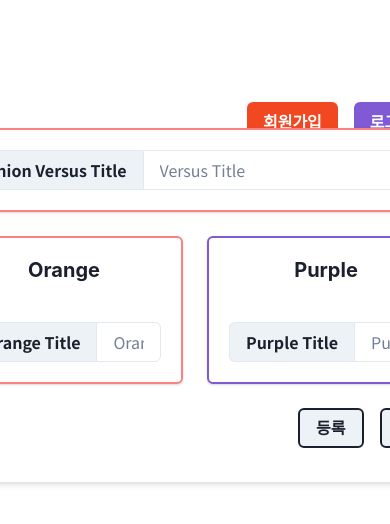
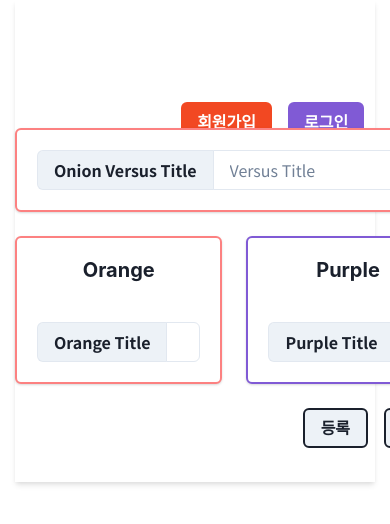
Before and after one commit to RollCal/onion_front, a React (Create React App) app: page /versus/create in a window 390 px wide. Shown: the top 524 px of the page. Built offline with nearby package versions, Linux system fonts and the light colour scheme; a web font is replaced by a local one.

Commit message:
UPDATE: mobile ui

```diff
--- a/src/App.js
+++ b/src/App.js
@@ -10,7 +10,7 @@ function App() {
         <ChakraProvider>
             <GlobalProvider>
                 <Flex direction="column" bg="gray.10" justifyContent="center" alignItems="center" p={0}> {/* 화면 중앙 정렬 */}
-                    <Box width="70%" minWidth='500px' bg="white" boxShadow="md" direction="column" p={0} justifyContent="center" alignItems="center" height="100%">
+                    <Box width="70%" minWidth='360px' bg="white" boxShadow="md" direction="column" p={0} justifyContent="center" alignItems="center" height="100%">
                         <BrowserRouter>
                             <Routes>
                                 <Route path="/" element={<Home/>}/>
--- a/src/components/onionversus/OnionVersus.js
+++ b/src/components/onionversus/OnionVersus.js
@@ -1,7 +1,7 @@
 import React, { useEffect, useState, useRef, useCallback } from 'react';
 import axios from "axios";
 import OnionVersusFlow from "./OnionVersusFlow";
-import { Box, Button, Input, InputGroup, InputLeftElement } from "@chakra-ui/react";
+import { Box, Button, Input, InputGroup, InputLeftElement, useMediaQuery } from "@chakra-ui/react";
 import { SearchIcon } from '@chakra-ui/icons';
 
 function OnionVersus(props) {
@@ -11,12 +11,13 @@ function OnionVersus(props) {
     const [hasMore, setHasMore] = useState(true);
     const [order, setOrder] = useState("popular");
     const [pendingSearch, setPendingSearch] = useState("");
+    const [isMobileView] = useMediaQuery("(max-width: 1050px)");
 
     const getVersusList = async (pageNumber, reset = false) => {
         try {
             setLoading(true);
             const response = await axios.get(`/api/onions/onionlist?order=${order}&page=${pageNumber}`);
-            setVersusList(prevData => reset? response.data.data : [...prevData,...response.data.data]);
+            setVersusList(prevData => reset ? response.data.data : [...prevData, ...response.data.data]);
             setHasMore(response.data.meta.num_page > pageNumber);
             setLoading(false);
         } catch (error) {
@@ -71,8 +72,10 @@ function OnionVersus(props) {
             handleSearchSubmit(event);
         }
     };
+
     return (
         <Box position="relative">
+            {!isMobileView && (
                 <Box display="flex" justifyContent="space-between" alignItems="center" mb={4}>
                     <Button
                         backgroundColor={order === 'popular' ? '#F24822' : 'transparent'}
@@ -106,6 +109,7 @@ function OnionVersus(props) {
                     </Button>
                     <Box flex="1"></Box>
                 </Box>
+            )}
             <Box
                 position="absolute"
                 top="-83px"
--- a/src/components/onionversus/OnionVersusFlow.js
+++ b/src/components/onionversus/OnionVersusFlow.js
@@ -3,12 +3,13 @@ import ReactFlow, {Controls, useEdgesState, useNodesState} from 'reactflow';
 import 'reactflow/dist/style.css';
 import axios from "axios";
 import {useNavigate} from "react-router";
-import {Box, Grid, GridItem, Text} from "@chakra-ui/react";
+import {Box, Grid, GridItem, Text, useMediaQuery} from "@chakra-ui/react";
 import './css/node.css';
 
 function OnionVersusFlow(prop) {
     const [nodes, setNodes, onNodesChange] = useNodesState([]);
     const [edges, setEdges, onEdgesChange] = useEdgesState([]);
+    const [isMobileView] = useMediaQuery("(max-width: 1050px)");
     const navigate = useNavigate();
     // 최상위 노드 에서 부터 하위 노드 생성
     const getVersusNodes = useCallback((versus_data) => {
@@ -165,7 +166,7 @@ function OnionVersusFlow(prop) {
             <VersusInfo/>
             <Box style={{
                 width: '100%',
-                height: '500px',
+                height: isMobileView ? '300px' : '500px',
                 border: '2px solid grey',
                 borderTop: 'None',
                 marginBottom: "10px",
```
Also changed, not shown: 8 other files (tests, documents, lock files or other folders). Lines whose indentation alone changed are shown as unchanged.
